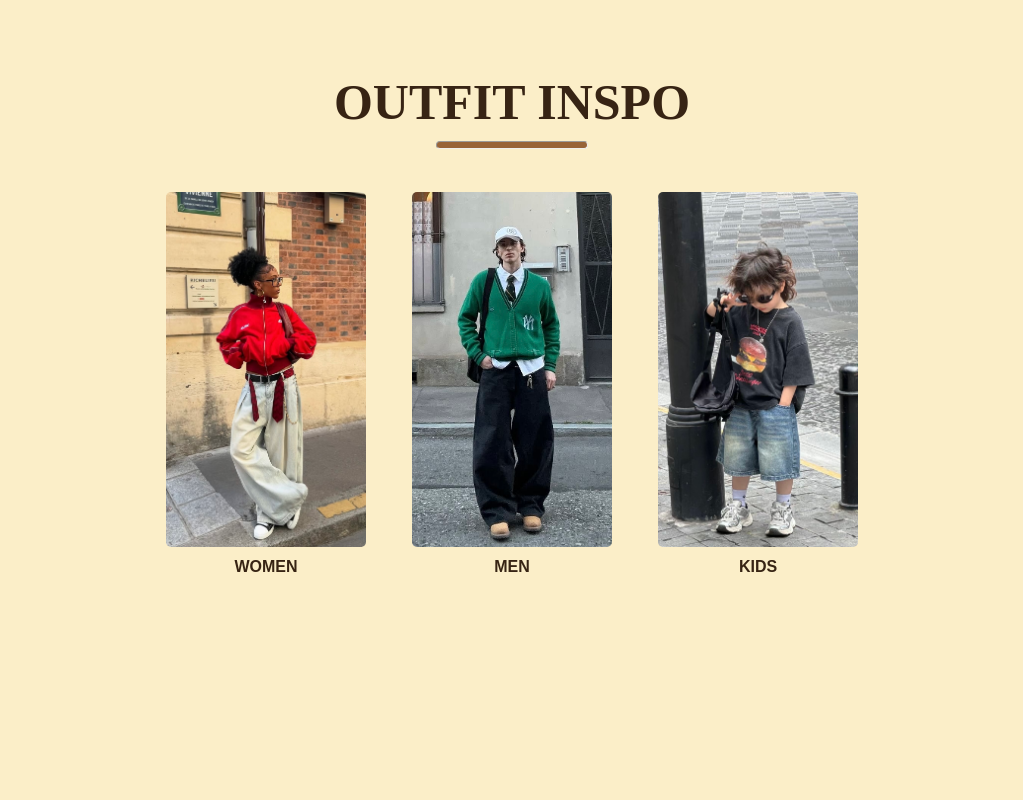
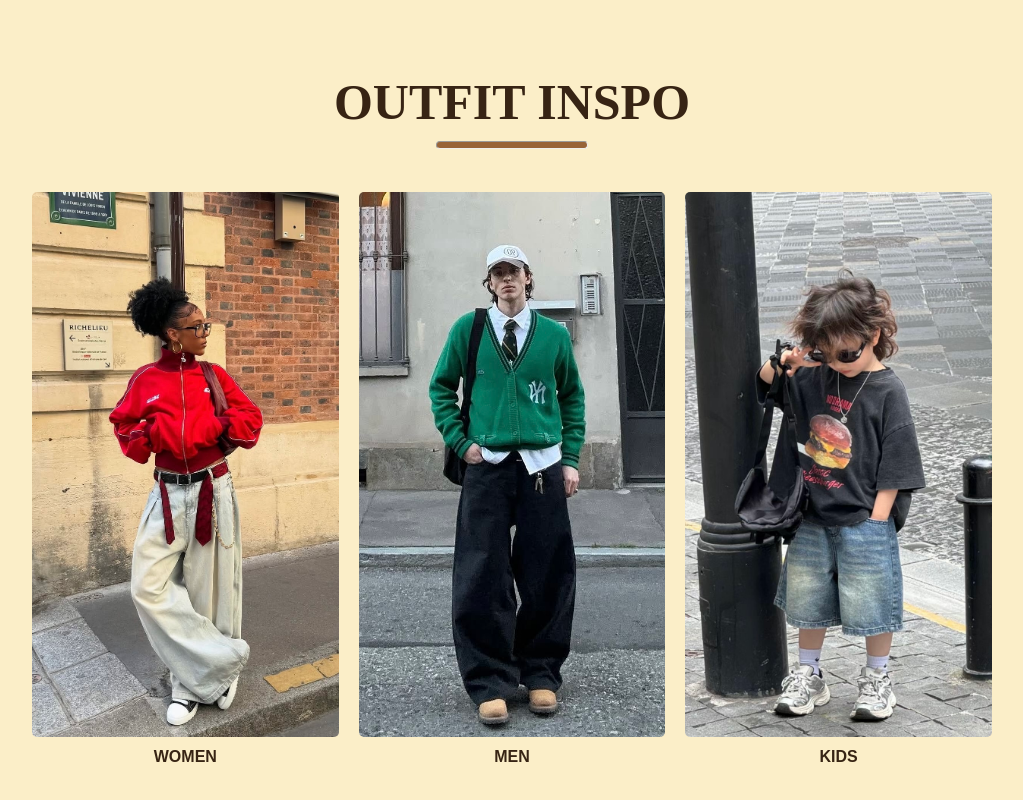
Before and after one commit to ynfarhana/PROJECT_CAT201, a React (Create React App) app: page / in a window 1280 px wide. Shown: the part 864-1664 px from the top of the page, without its empty margins (128-1151 px from the left). Before the commit the page ends 1546 px from the top, so only its background shows below. Built offline with nearby package versions, Linux system fonts and the light colour scheme.

Commit message:
changing the size for filter icon and item

```diff
--- a/src/Component/Hero/Hero.css
+++ b/src/Component/Hero/Hero.css
@@ -5,15 +5,15 @@
     background-position: center;
     background-repeat: no-repeat;
     position: relative;
-    transition: transform 0.2s ease-out, box-shadow 0.2s ease-out;
+    transition: transform 0.2s ease-in, box-shadow 0.2s ease-in;
 }
 
 .hero img{
-    transition: transform 0.2s ease-out;
+    transition: transform 0.2s ease-in;
 }
 
 .hero:hover{
-    transform: scale(0.9);
+    transform: scale(1.1);
     box-shadow: 0 8px 16px rgba(0,0,0,0.2)
 }
 
--- a/src/Component/Inspo/Inspo.css
+++ b/src/Component/Inspo/Inspo.css
@@ -59,17 +59,16 @@
 }
 
 .inspo-filters{
-
-    display: flex;
-    justify-content: center;
-    gap: 40px;
+    display: grid;
+    grid-template-columns: repeat(3,1fr);
+    max-width: 960px;
+    gap: 20px;
+    padding: 0 20px;
+    margin-top: 20px;
     margin-bottom: 40px;
-    margin-top: 20px;
-    transition: transform 0.3s ease-in-out;
 }
 
 .image-filter-button {
-
     display: flex;
     flex-direction: column;
     align-items: center;
@@ -78,13 +77,14 @@
     padding: 0;
     cursor: pointer;
     transition: opacity 0.3s;
+
+    /*aspect-ratio: 3/4;*/
 }
 
 .filter-icon {
-    width: auto;
-    height: auto;
-    object-fit: contain;
-    max-width: 200px;
+    width: 100%;
+    height: 100%;
+    object-fit: cover;
     border-radius: 8px;
     border: 3px solid transparent;
     transition: all 0.3s ease-out, box-shadow 0.3s;
```
